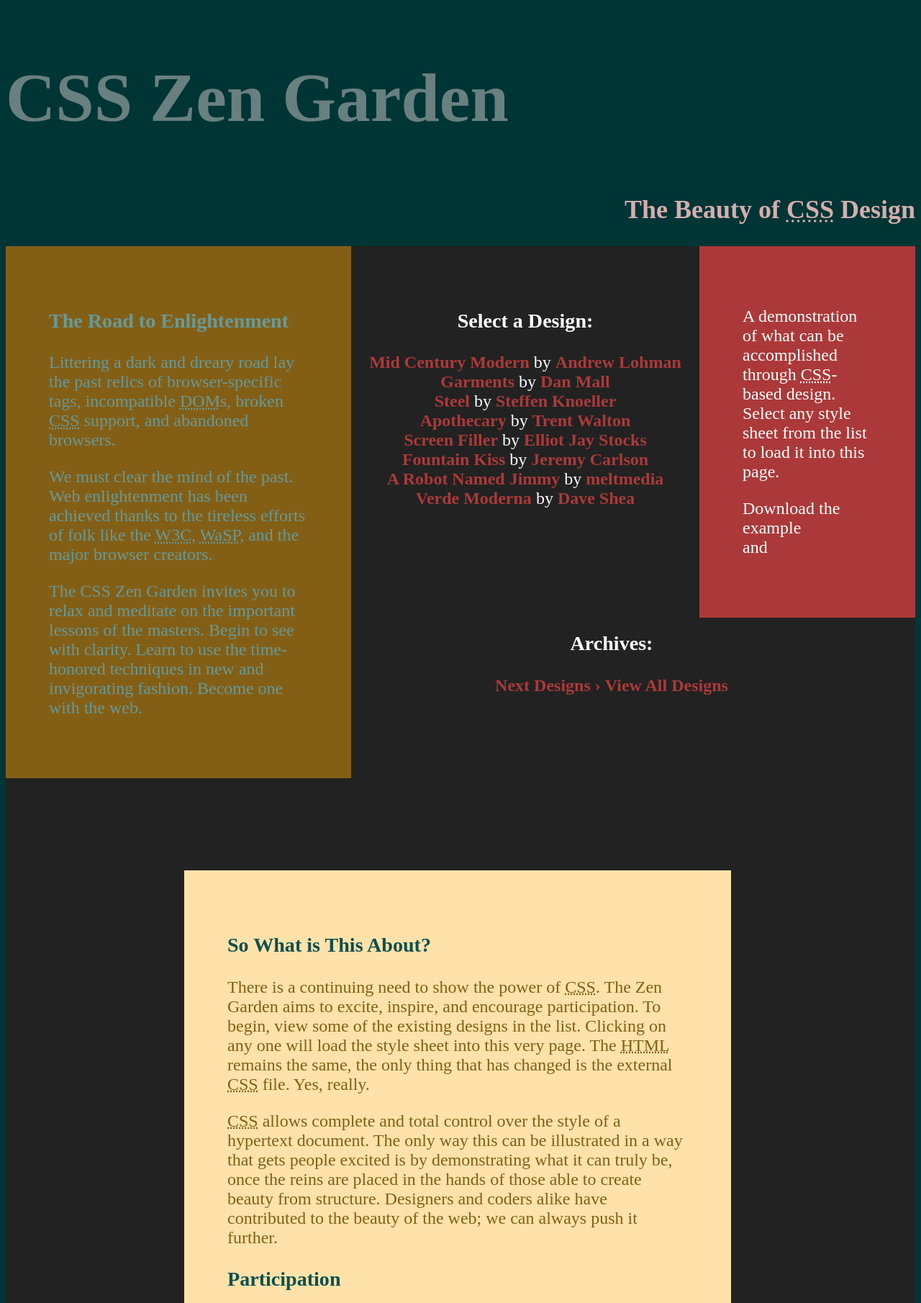
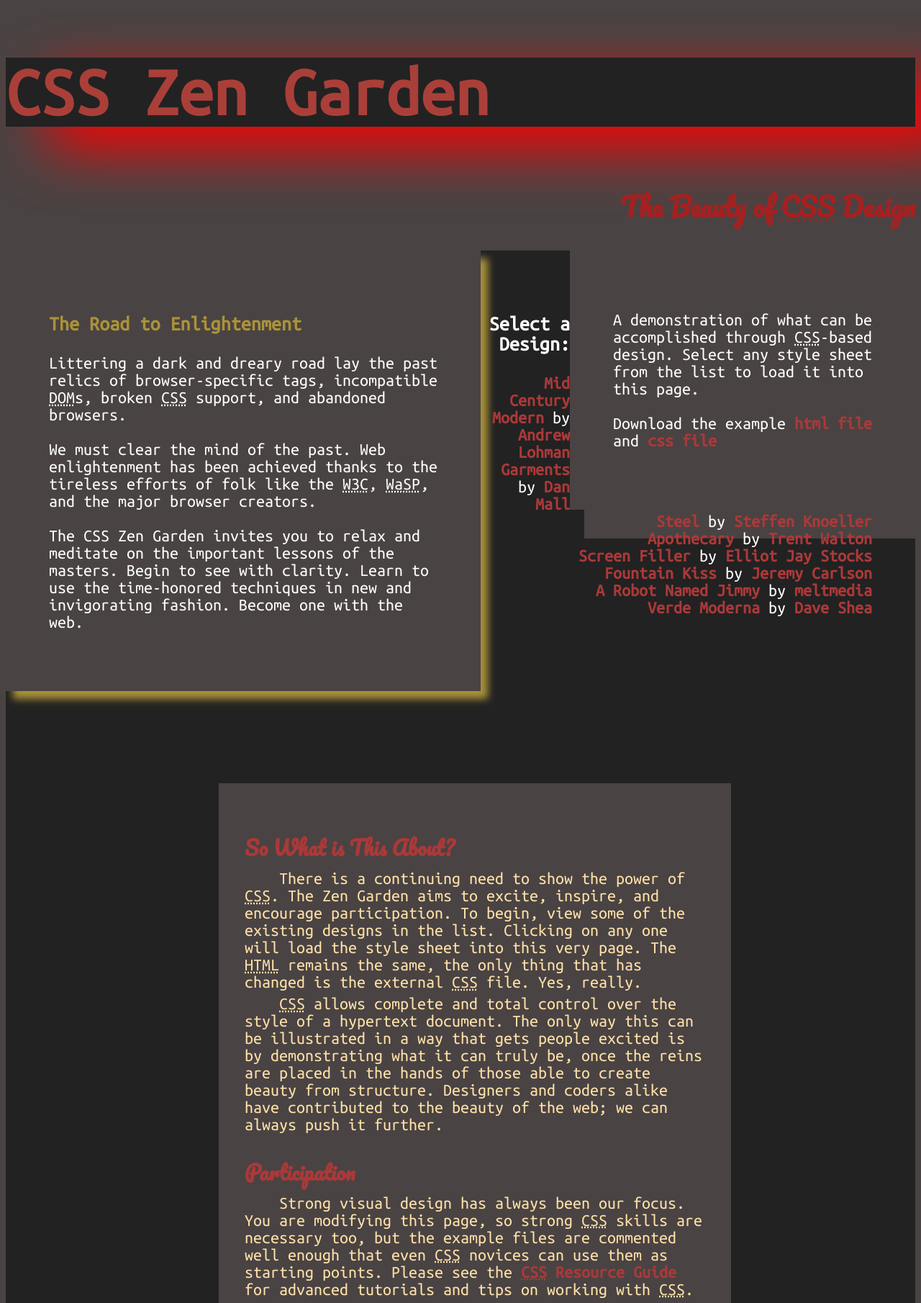
Before and after one commit to jonjamison3/schooling, a PHP site: page / in a window 1280 px wide. Shown: the top 1810 px of the page at 72% size. Run offline with PHP 8.4, Linux system fonts and the light colour scheme.

Commit message:
adding fonts, box shadows for fun

```diff
--- a/webDev2/midterm/index.html
+++ b/webDev2/midterm/index.html
@@ -5,6 +5,8 @@
 	<title>CSS Zen Garden: The Beauty of CSS Design</title>
 
 	<link rel="stylesheet" type="text/css" href="styles.css">
+	<link href='https://fonts.googleapis.com/css?family=Ubuntu+Mono:400,400italic' rel='stylesheet' type='text/css'>
+	<link href='https://fonts.googleapis.com/css?family=Pacifico' rel='stylesheet' type='text/css'>
 
 
 
--- a/webDev2/midterm/styles.css
+++ b/webDev2/midterm/styles.css
@@ -1,15 +1,22 @@
 body{
-	background-color: #003535;
+	background-color: #4A4343;
 	color: white;
 	font-size: 1.5em;
+	font-family: "Ubuntu mono";
 }
 h1{
 	font-size: 4em;
-	color:#698080;
+	color:#AA3F39;
+	background-color: #222;
+	//text-shadow: 10px 20px 60px #fff;
+	box-shadow: 60px 30px 80px red;
+	margin-right: 0;
 }
 h2{
-	color:#D5AEAE;
+	color:red;
 	text-align: right;
+	font-family: "Pacifico";
+	opacity: .5;
 }
 a{
 	color:#AC3939;
@@ -23,41 +30,54 @@ li{
 	display: inline;
 }
 .main h3{
-	color:#0D4F4F;
+	color:#AA3939;
+	margin-bottom: 0px;
+	font-family: "Pacifico";
 }
-.preamble{
-	color: #669A9A;
+.main p{
+	margin:auto;
+	margin-top: 6px;
+	max-width: 760px;
+	text-indent: 2em;
 }
+
 .design-archives, .design-selection, .zen-resources{
-	background-color: #222;
+	background-color:#222;
 	padding: 2.5em;
-	text-align: center;
+	text-align: right;
 }
 .design-selection li {
 	display: block;
+
 }
 .preamble{
 	width:20vw;
-	background-color:#835F16;
+	background-color:#4A4343;
 	padding: 2.5em;
 	float: left;
-	min-width: 360px;
+	min-width: 540px;
+	box-shadow: 10px 11px 10px #AA9239;
+}
+.preamble h3{
+	color: #AA9239;
 }
 .summary{
 	float: right;
-	background-color: #AC3939;
+	background-color: #4A4343;
 	max-width: 10vw;
-	min-width: 180px;
+	min-width: 360px;
 	padding:2.5em;
+	box-shadow: 20px 40px 0px #4A4343;
 }
 .main{
-	color:#835F16;
-	padding: 2.5em;
-	background-color:#FFE2A9;
+	color:#FFE2A9;
+	padding: 1.5em;
+	background-color:#4A4343;
 	width:50vw;
 	min-width:500px;
 	float:right;
 }
+
 .supporting{
 	margin:10vw 20vw;
 }
```
